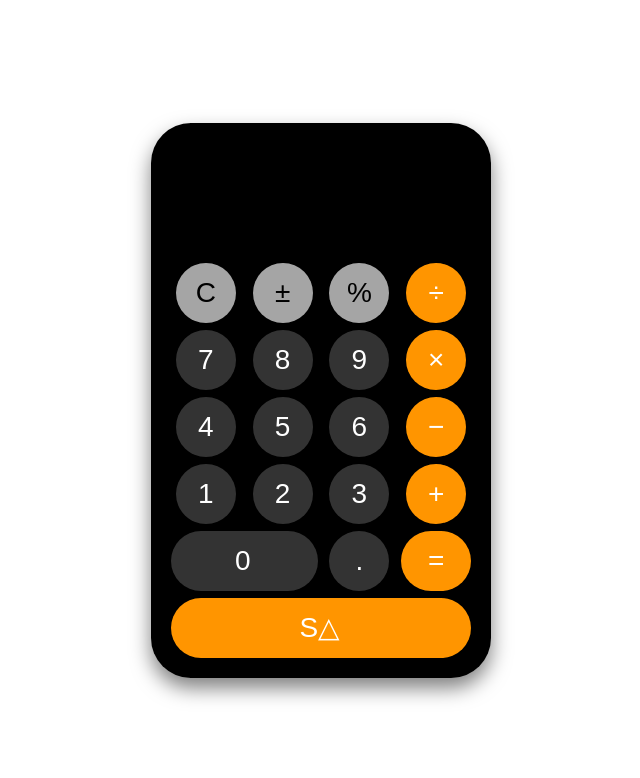
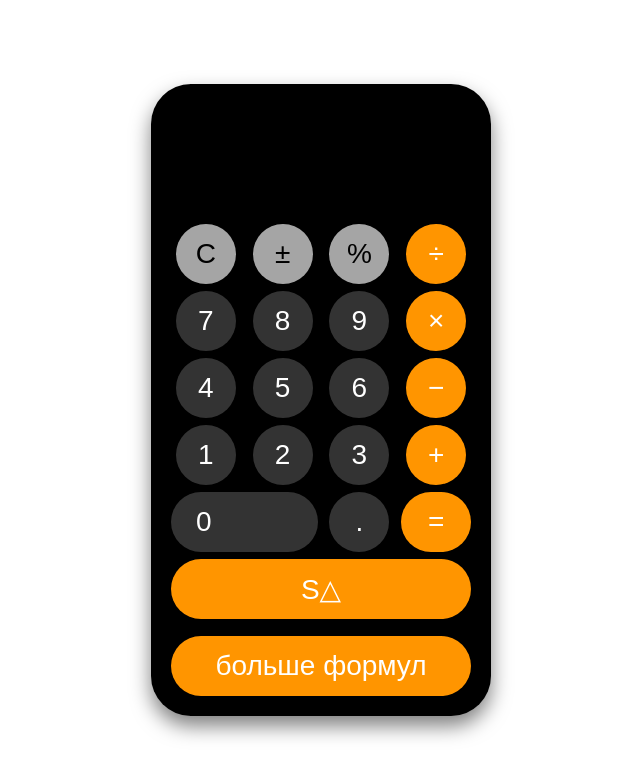
Before and after one commit to lar153228/calc, a plain HTML site: page index.html in a window 1280 px wide. Shown: the whole page, without its empty margins (319-959 px from the left). Drawn offline with Linux system fonts and the light colour scheme.

Commit message:
Update index.html

```diff
--- a/index.html
+++ b/index.html
@@ -37,7 +37,7 @@
             display: grid;
             grid-template-areas:
                 "ac plus-minus percent division"
-    "seven eigth nine multi"
+                "seven eight nine multi"
                 "four five six minus"
                 "one two three plus"
                 "zero zero dot equal";
@@ -89,8 +89,8 @@
             grid-column: span 2;
             width: 100%;
             border-radius: 30px;
-    justify-content: auto;
-    padding-left: 3px;
+            justify-content: flex-start;
+            padding-left: 25px;
         }
         .button.triangle {
             background-color: #ff9500;
@@ -98,10 +98,20 @@
             grid-column: span 4;
             width: 100%;
             border-radius: 30px;
-    justify-content: auto;
-    padding-left: 3px;
+            justify-content: center;
         }
-
+        .button.navigate {
+            background-color: #ff9500;
+            color: #fff;
+            grid-column: span 4;
+            width: 100%;
+            border-radius: 30px;
+            justify-content: center;
+            margin-top: 10px;
+        }
+        .button.navigate:hover {
+            background-color: #ff9500;
+        }
     </style>
 </head>
 <body>
@@ -125,9 +135,11 @@
         <button class="button" onclick="appendNumber('2')">2</button>
         <button class="button" onclick="appendNumber('3')">3</button>
         <button class="button operator" onclick="appendOperator('+')">+</button>
-        <button class="button zero" onclick="appendNumber('0')">0</button><button class="button" onclick="appendNumber('.')">.</button>
+        <button class="button zero" onclick="appendNumber('0')">0</button>
+        <button class="button" onclick="appendNumber('.')">.</button>
         <button class="button equal" onclick="calculate()">=</button>
         <button class="button triangle" onclick="calculateTriangleArea()">S△</button>
+        <button class="button navigate" onclick="navigateToPage()">больше формул</button>
     </div>
 </div>
 
@@ -151,26 +163,21 @@
 
     function toggleSign() {
         if (display.value !== '0') {
-        display.value = display.value.startsWith('-') ? display.value.slice(1) : -$display.value};
+            display.value = display.value.startsWith('-') ? display.value.slice(1) : `-${display.value}`;
         }
-
-
-
+    }
 
     function calculate() {
         try {
-        // Заменяем символы на стандартные математические операторы
             const expression = display.value
                 .replace(/×/g, '*')
                 .replace(/÷/g, '/')
                 .replace(/−/g, '-');
 
-        // Проверяем, что выражение содержит только допустимые символы
             if (!/^[\d+\-*/.()%\s]+$/.test(expression)) {
                 throw new Error('Некорректное выражение');
             }
 
-        // Используем Function для безопасного вычисления
             const result = new Function(`return ${expression}`)();
             display.value = result;
         } catch (e) {
@@ -178,22 +185,23 @@ function calculate() {
         }
     }
 
+    // Функция для вычисления площади треугольника через prompt
     function calculateTriangleArea() {
-        // Запрашиваем у пользователя основание и высоту
         let base = parseFloat(prompt("Введите основание треугольника (a):"));
         let height = parseFloat(prompt("Введите высоту треугольника (h):"));
 
-        // Проверяем, что введены корректные числа
         if (isNaN(base) || isNaN(height)) {
             alert("Пожалуйста, введите корректные числа!");
             return;
         }
 
-        // Вычисляем площадь треугольника
         let area = 0.5 * base * height;
+        display.value = area;
+    }
 
-        // Выводим результат на экран
-        display.value = area;
+    // Функция для перехода на другую страницу
+    function navigateToPage() {
+        window.location.href = "формулы.html"; // Укажите путь к вашей странице
     }
 </script>
 
```
Lines whose indentation alone changed are shown as unchanged.
